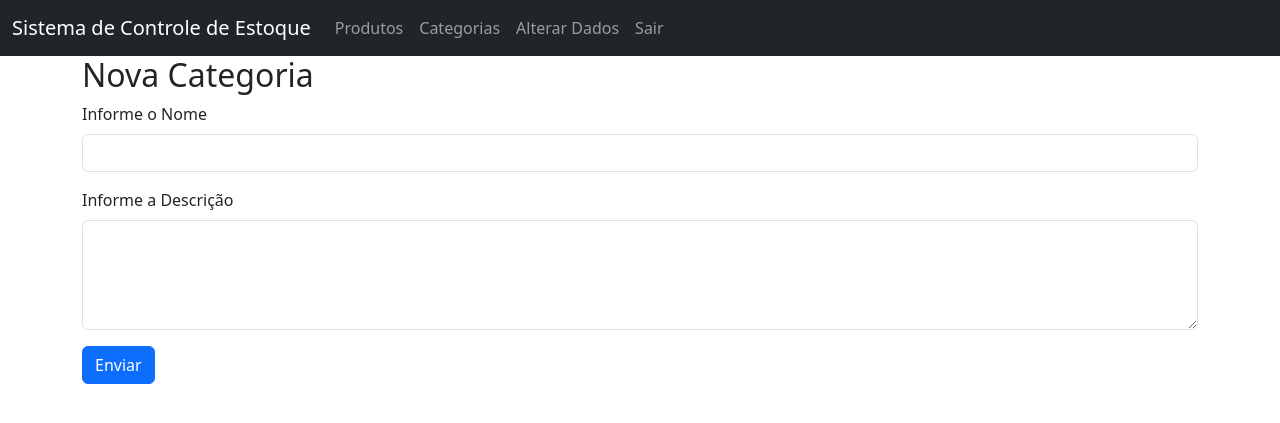
After one commit to Daniel-Americo/Eletiva-1, a PHP site: page /ProjetoSisViagem/nova_categoria.php in a window 1280 px wide. The commit adds this page. Shown: the top 423 px of the page. Run offline with PHP 8.4, Linux system fonts and the light colour scheme; the visitor is signed in with stand-in values (Sample User, id 1); some libraries are stand-ins or nearby versions.

Commit message:
att do projeto sistema

```diff
--- a/ProjetoSisViagem/cabecalho.php
+++ b/ProjetoSisViagem/cabecalho.php
@@ -13,6 +13,7 @@
     <title>Bootstrap demo</title>
     <link href="https://cdn.jsdelivr.net/npm/bootstrap@5.3.3/dist/css/bootstrap.min.css" rel="stylesheet" integrity="sha384-QWTKZyjpPEjISv5WaRU9OFeRpok6YctnYmDr5pNlyT2bRjXh0JMhjY6hW+ALEwIH" crossorigin="anonymous">
     <link href="https://cdn.jsdelivr.net/npm/sweetalert2@11.7.0/dist/sweetalert2.min.css" rel="stylesheet">
+    <link href="https://cdn.datatables.net/2.2.2/css/dataTables.bootstrap5.css" rel="styleshet">
   </head>
   <body>
     <nav class="navbar navbar-expand-lg navbar-dark bg-dark">
--- a/ProjetoSisViagem/index.php
+++ b/ProjetoSisViagem/index.php
@@ -3,11 +3,11 @@
   <head>
     <meta charset="utf-8">
     <meta name="viewport" content="width=device-width, initial-scale=1">
-    <title>Sistema de controle de viagens</title>
+    <title>Sistema de Estoque</title>
     <link href="https://cdn.jsdelivr.net/npm/bootstrap@5.3.3/dist/css/bootstrap.min.css" rel="stylesheet" integrity="sha384-QWTKZyjpPEjISv5WaRU9OFeRpok6YctnYmDr5pNlyT2bRjXh0JMhjY6hW+ALEwIH" crossorigin="anonymous">
   </head>
   <body class="container">
-    <h1 class="mt-5">Sistema de pacote de controle de viagens</h1>
+    <h1 class="mt-5">Sistema de Estoque</h1>
 
     <?php
         require_once('conexao.php');
--- /dev/null
+++ b/ProjetoSisViagem/nova_categoria.php
@@ -0,0 +1,50 @@
+<?php
+    require_once("cabecalho.php");
+    function inserircategoria($nome, $descricao){ //função de inserir nova categoria
+        require("conexao.php");
+        try{
+            $sql ="INSERT INTO categoria (nome, descricao) VALUES (?, ?)";
+            $stmt = $pdo->prepare($sql);
+            if($stmt->execute([$nome, $descricao])){
+                header('location: categorias.php?cadastro=true');
+            } else{
+                header('location: categorias.php?cadastro=false');
+            }
+
+        }catch(Exception $e){
+            die ("Erro ao inserir categoria: " .$e->getMessage());
+        }
+    }
+    if ($_SERVER['REQUEST_METHOD']== "POST"){
+        $nome = $_POST['nome'];
+        $descricao = $_POST['descricao'];
+        inserircategoria($nome, $descricao); //chamada do methodo passando os valores
+    }
+?>
+
+<h2>Nova Categoria</h2>
+
+<form method="post">
+
+    <div class="mb-3">
+        <label for="nome" class="form-label">Informe o Nome</label>
+        <input type="text" id="nome" name="nome" class="form-control" required="">
+    </div>
+
+    <div class="mb-3">
+        <label for="descricao" class="form-label">Informe a Descrição</label>
+        <textarea id="descricao" name="descricao" class="form-control" rows="4" required=""></textarea>
+    </div>
+
+    <button type="submit" class="btn btn-primary">Enviar</button>
+</form>
+
+
+
+
+
+
+
+<?php
+    require_once("rodape.php");
+?>
--- a/ProjetoSisViagem/rodape.php
+++ b/ProjetoSisViagem/rodape.php
@@ -21,6 +21,16 @@
       });
     });
   </script>
+  <script src="https://code.jquery.com/jquery-3.7.1.js"> </script>
+  <script src="https://cdn.datatables.net/2.2.2/js/dataTables.js"> </script> <?php //importando dados de fora  ?>
+  <script src="https://cdn.datatables.net/2.2.2/js/dataTables.bootstrap5.js"> </script>
+  <script>
+    var table = new DataTable('#tabela', {
+      language: {
+        url: '//cdn.datatables.net/plug-ins/2.2.2/i18n/pt-BR.json',
+      },
+    });
+  </script>
 
   </body>
 </html>
```
Also changed, not shown: ProjetoSisViagem/categorias.php (+16 -4 lines).
